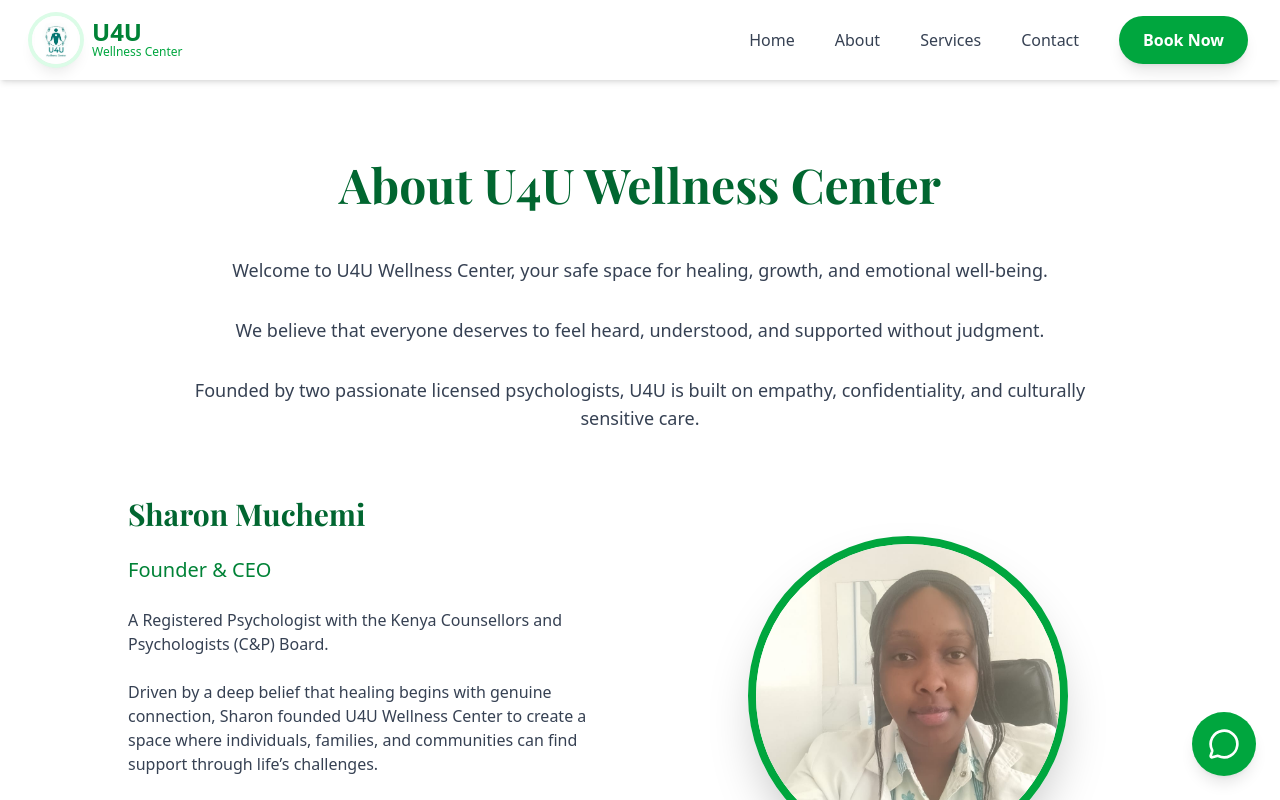
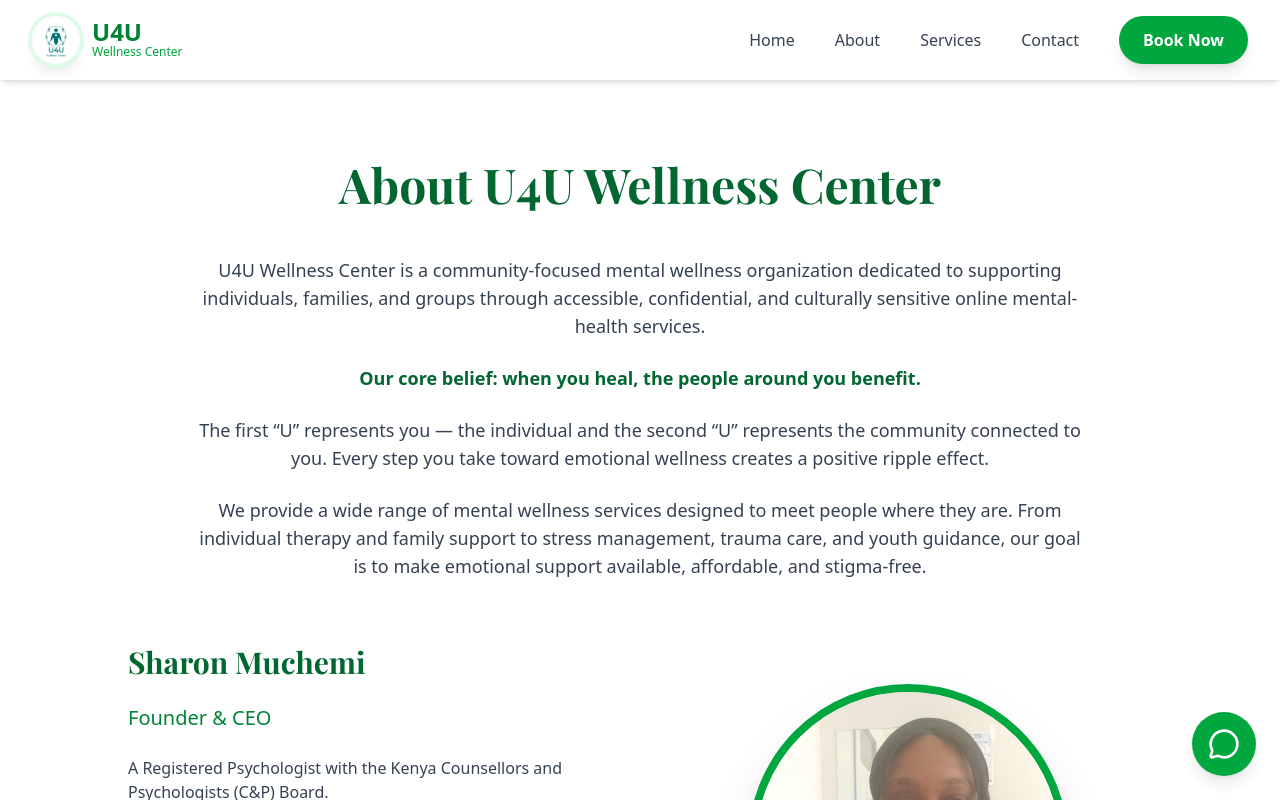
Before and after one commit to Omune254/u4u-wellness, a Next.js app: page /about in a window 1280 px wide. Shown: the top 800 px of the page. Built offline with nearby package versions, Linux system fonts and the light colour scheme.

Commit message:
updated about section with U4U mission statement

```diff
--- a/app/components/AboutSection.tsx
+++ b/app/components/AboutSection.tsx
@@ -24,15 +24,19 @@ export const AboutSection = ({ full = false }: { full?: boolean }) => {
           About U4U Wellness Center
         </h1>
 
-        <div className="max-w-4xl mx-auto space-y-8 text-lg text-gray-700 text-center mb-16">
+        {/* Mission Statement (your new text) */}
+        <div className="max-w-4xl mx-auto text-center space-y-6 text-lg text-gray-700 mb-16">
           <p>
-            Welcome to U4U Wellness Center, your safe space for healing, growth, and emotional well-being.
+            U4U Wellness Center is a community-focused mental wellness organization dedicated to supporting individuals, families, and groups through accessible, confidential, and culturally sensitive online mental-health services.
+          </p>
+          <p className="font-semibold text-green-800">
+            Our core belief: when you heal, the people around you benefit.
           </p>
           <p>
-            We believe that everyone deserves to feel heard, understood, and supported without judgment.
+            The first “U” represents you — the individual and the second “U” represents the community connected to you. Every step you take toward emotional wellness creates a positive ripple effect.
           </p>
           <p>
-            Founded by two passionate licensed psychologists, U4U is built on empathy, confidentiality, and culturally sensitive care.
+            We provide a wide range of mental wellness services designed to meet people where they are. From individual therapy and family support to stress management, trauma care, and youth guidance, our goal is to make emotional support available, affordable, and stigma-free.
           </p>
         </div>
 
```
